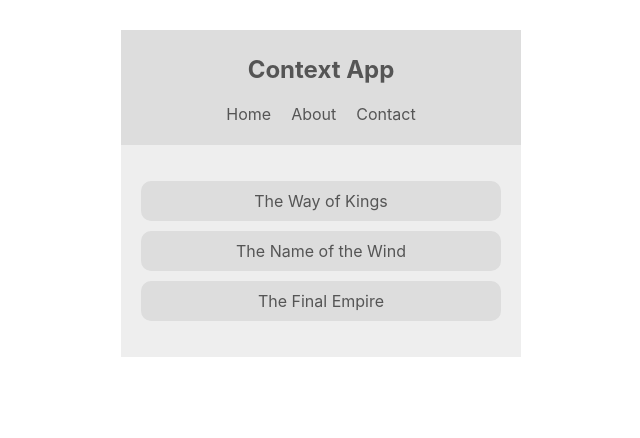
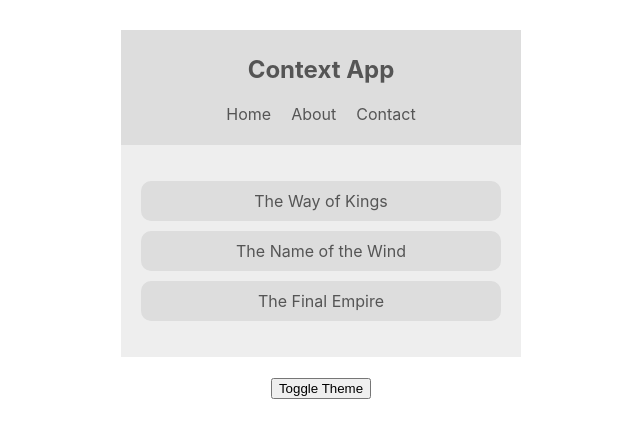
Before and after one commit to mzahalan/ReactContextTutorial, a React (Create React App) app in the folder contextapp/: page / in a window 1280 px wide. Shown: the top 438 px of the page, without its empty margins (319-959 px from the left). Built offline with nearby package versions, Linux system fonts and the light colour scheme.

Commit message:
Lesson 6 - Updating Context Data
- Created a Toggle button, and on click it changes the theme from light to dark (or dark to light). Added that button to App.js.
- Added a method inside the context provider to do the toggleTheme.

```diff
--- a/contextapp/src/App.js
+++ b/contextapp/src/App.js
@@ -3,6 +3,7 @@
 import BookList from "./components/BookList";
 
 import ThemeContextProvider from "./contexts/ThemeContext";
+import ThemeToggle from "./components/ThemeToggle";
 
 function App() {
   return (
@@ -10,6 +11,7 @@
       <ThemeContextProvider>
         <Navbar/>
         <BookList/>
+        <ThemeToggle/>
       </ThemeContextProvider>
 
     </div>
--- /dev/null
+++ b/contextapp/src/components/ThemeToggle.js
@@ -0,0 +1,13 @@
+import React, { Component } from 'react'
+import { ThemeContext } from '../contexts/ThemeContext';
+
+class ThemeToggle extends Component {
+    static contextType = ThemeContext;
+    render() {
+        const { toggleTheme } = this.context;
+        return (
+            <button onClick={toggleTheme}>Toggle Theme</button>
+        );
+    }
+}
+export default ThemeToggle
--- a/contextapp/src/contexts/ThemeContext.js
+++ b/contextapp/src/contexts/ThemeContext.js
@@ -16,9 +16,13 @@
             bg: '#eee'
         }
      }
+     toggleTheme = () => {
+        this.setState({ isLightTheme: !this.state.isLightTheme });
+     }
+
     render() {
         return (
-            <ThemeContext.Provider value={{...this.state}}>
+            <ThemeContext.Provider value={{...this.state, toggleTheme: this.toggleTheme}}>
                 {this.props.children}
             </ThemeContext.Provider>
         );
```
